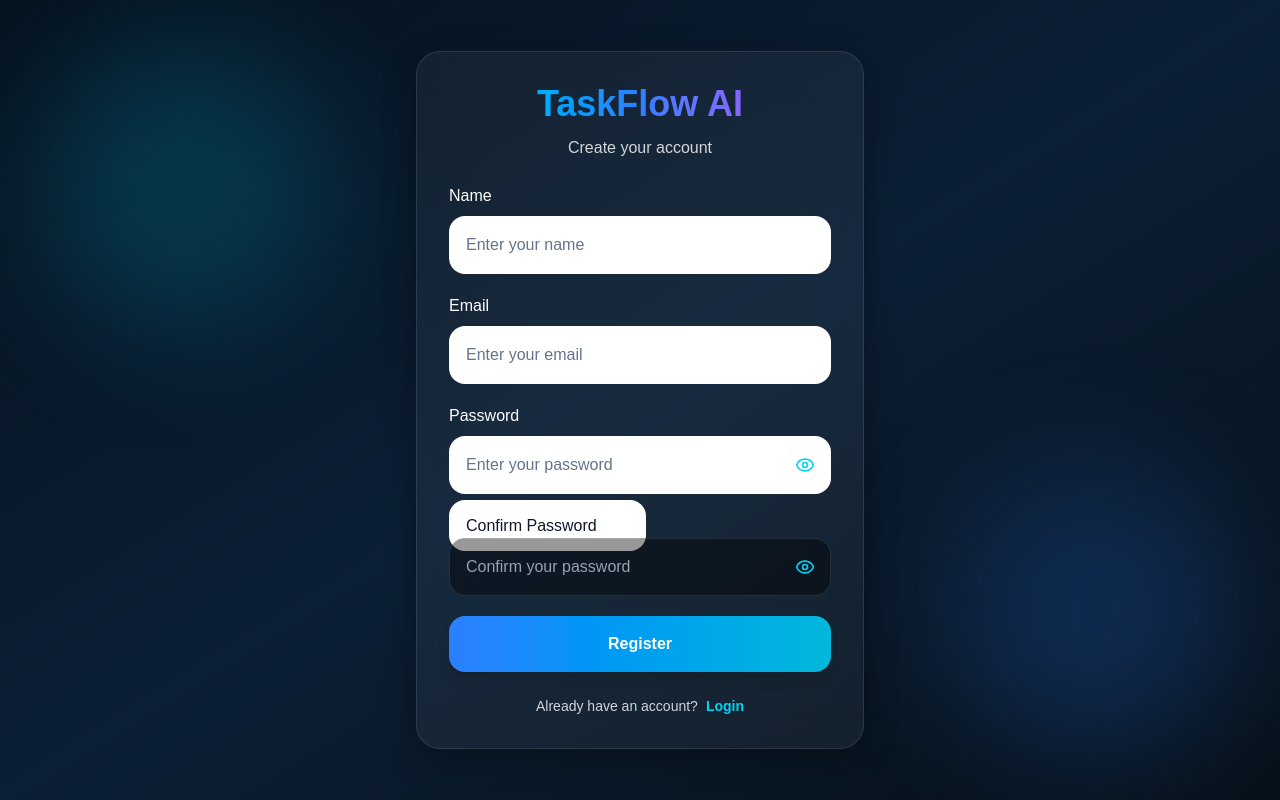
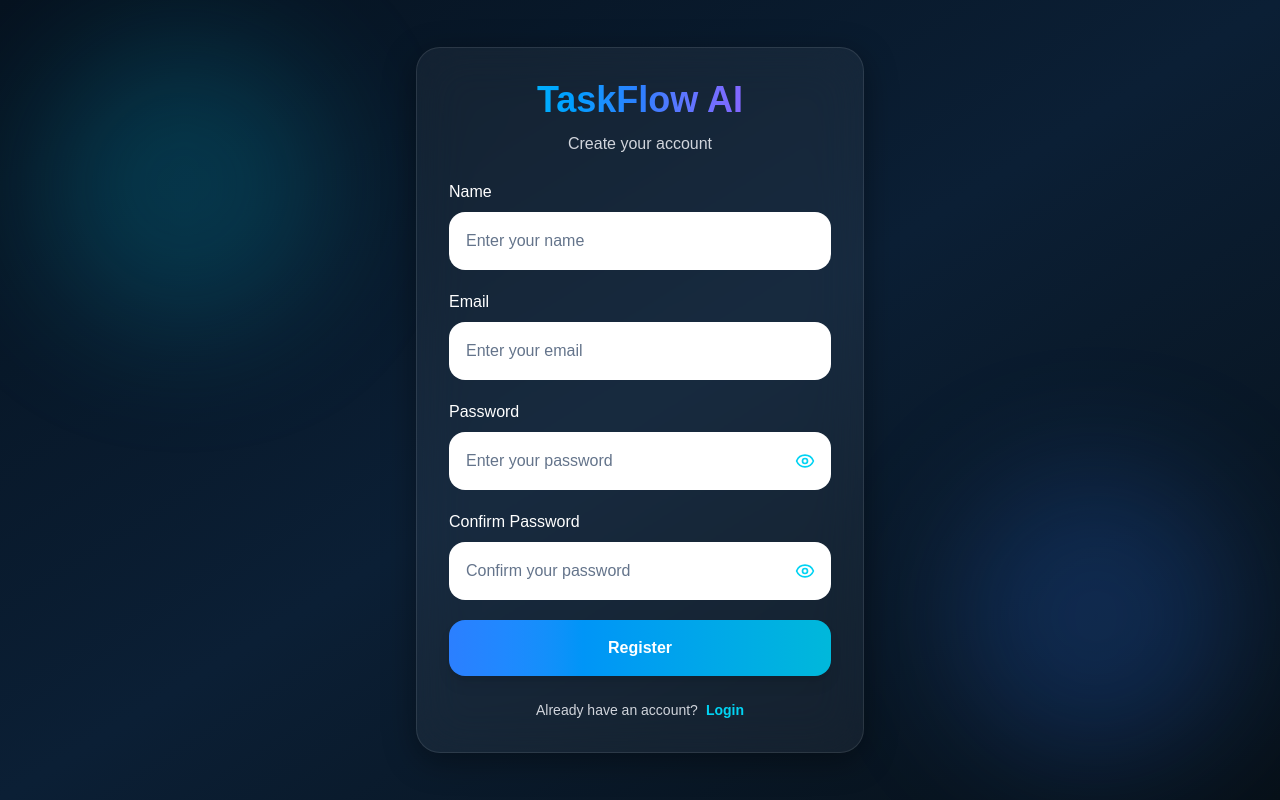
Before and after one commit to AkashVR07/taskflow-ai, a Next.js app in the folder client/: page /register in a window 1280 px wide. Built offline with nearby package versions, Linux system fonts and the light colour scheme.

Commit message:
Fixed auth input visibility and register page errors

```diff
--- a/client/app/register/page.tsx
+++ b/client/app/register/page.tsx
@@ -81,14 +81,12 @@ export default function RegisterPage() {
       );
 
       setTimeout(() => {
-  setTimeout(() => {
-  router.push("/dashboard");
-}, 1500);
-}, 1500);
+        router.push("/dashboard");
+      }, 1500);
+
     } catch (error: any) {
       toast.error(
-        error?.response?.data
-          ?.message ||
+        error?.response?.data?.message ||
           "Registration Failed"
       );
     } finally {
@@ -111,6 +109,7 @@ export default function RegisterPage() {
         onSubmit={submitHandler}
         className="relative z-10 w-full max-w-md p-8 rounded-3xl border border-white/10 bg-white/5 backdrop-blur-xl shadow-[0_8px_32px_rgba(0,0,0,0.37)]"
       >
+
         {/* Title */}
         <div className="text-center mb-6">
           <h1 className="text-4xl font-extrabold bg-gradient-to-r from-cyan-400 via-blue-500 to-purple-500 bg-clip-text text-transparent">
@@ -237,7 +236,7 @@ export default function RegisterPage() {
 
           {/* Confirm Password */}
           <div>
-            <label className="auth-input w-full p-4 pr-12 rounded-2xl outline-none transition-all duration-300">
+            <label className="block mb-2 font-medium text-white">
               Confirm Password
             </label>
 
@@ -249,7 +248,7 @@ export default function RegisterPage() {
                     : "password"
                 }
                 placeholder="Confirm your password"
-                className="w-full p-4 pr-12 rounded-2xl bg-black/40 border border-white/10 text-white placeholder:text-gray-400 outline-none focus:border-cyan-500 transition-all duration-300"
+                className="auth-input w-full p-4 pr-12 rounded-2xl outline-none transition-all duration-300"
                 value={confirmPassword}
                 onChange={(e) =>
                   setConfirmPassword(
@@ -277,7 +276,7 @@ export default function RegisterPage() {
             </div>
           </div>
 
-          {/* Password Match Indicator */}
+          {/* Password Match */}
           {confirmPassword && (
             <p
               className={`text-sm ${
@@ -294,7 +293,7 @@ export default function RegisterPage() {
             </p>
           )}
 
-          {/* Register Button */}
+          {/* Submit */}
           <button
             type="submit"
             disabled={loading}
@@ -312,7 +311,7 @@ export default function RegisterPage() {
               : "Register"}
           </button>
 
-          {/* Login Link */}
+          {/* Login */}
           <div className="mt-6 flex items-center justify-center gap-2 text-sm">
             <span className="text-gray-300">
               Already have an account?
```
